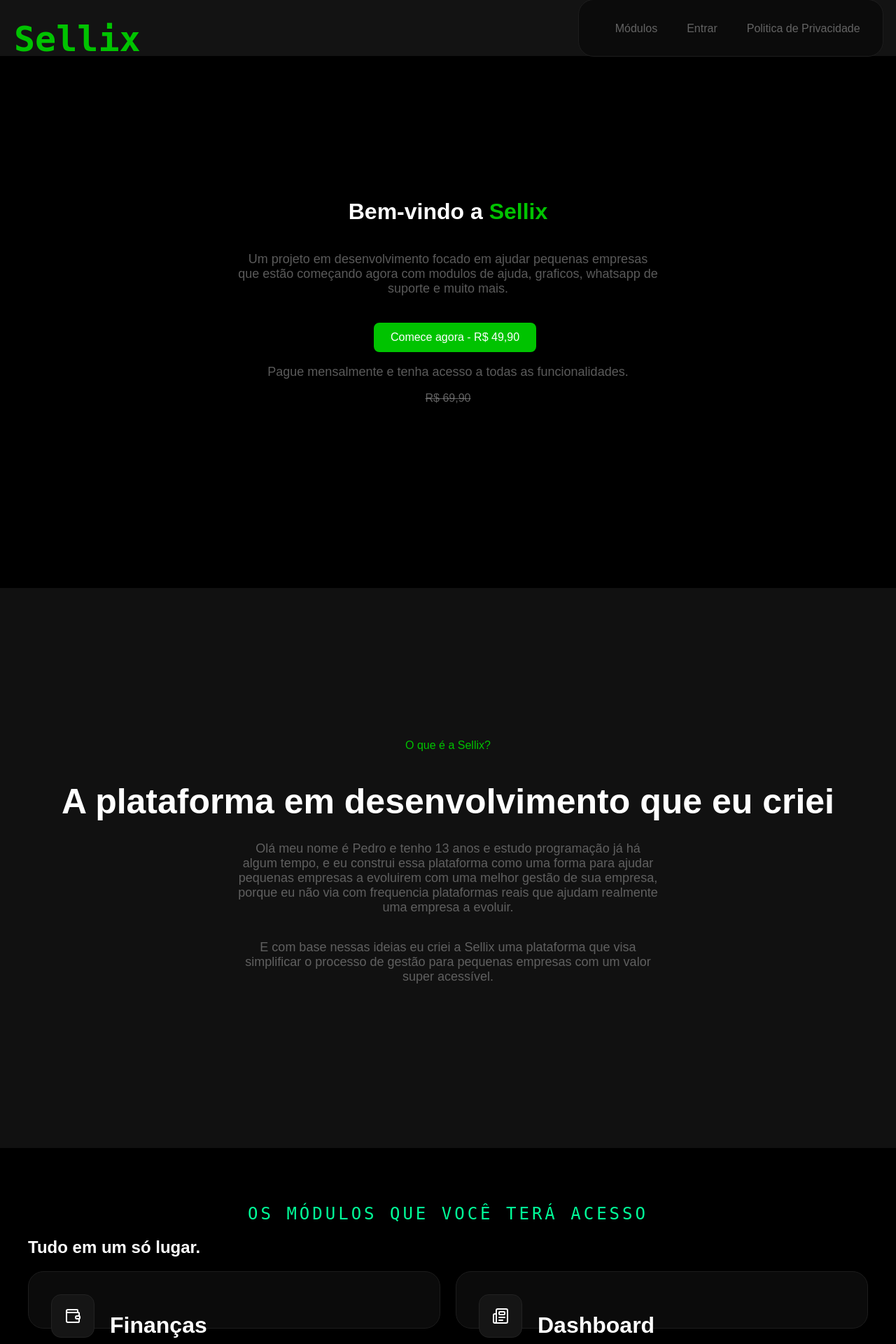
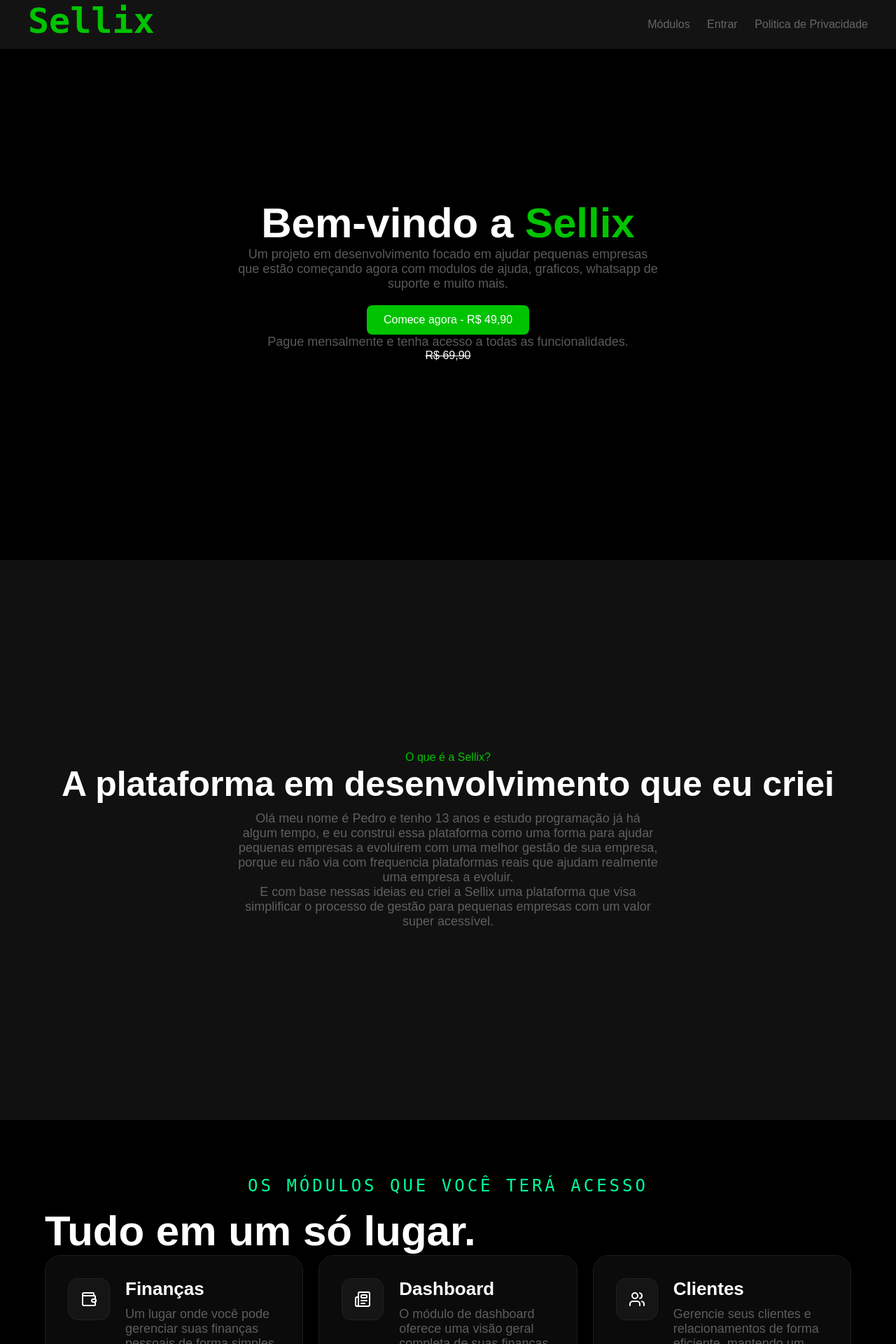
Before and after one commit to pedrocode181-ship/sellix.projeto, a Django app: page / in a window 1280 px wide. Shown: the top 1920 px of the page at 70% size. Run offline with Django 5.2, Linux system fonts and the light colour scheme.

Commit message:
Add files via upload

```diff
--- a/sellix/projeto/home/templates/core/index.html
+++ b/sellix/projeto/home/templates/core/index.html
@@ -3,6 +3,7 @@
 <html lang="pt-br">
 <head>
     <meta charset="UTF-8">
+    <meta name="viewport" content="width=device-width, initial-scale=1.0">
     <title>Sellix | SAAS</title>
 
     <link rel="icon" type="image/x-icon" sizes="32x32" href="{% static 'img/favicon.ico' %}">
@@ -11,12 +12,42 @@
     <script src="https://unpkg.com/lucide@latest"></script>
 
     <style>
+        * {
+            margin: 0;
+            padding: 0;
+            box-sizing: border-box;
+        }
+
         body {
             margin: 0;
             font-family: Arial, sans-serif;
             background: #000000;
             color: white;
-            align-items: flex-start;
+            overflow-x: hidden;
+        }
+
+        .navbar {
+            position: fixed;
+            display: flex;
+            justify-content: space-between;
+            align-items: center;
+            width: 100%;
+            height: 70px;
+            padding: 20px 40px;
+            background: rgb(19, 19, 19);
+            z-index: 1000;
+            top: 0;
+        }
+
+        .logo {
+            font-family: 'VT323', monospace;
+            color: rgb(0, 195, 0);
+        }
+
+        .nav-links a {
+            color: #939394a6;
+            text-decoration: none;
+            margin-left: 20px;
         }
 
         .hero {
@@ -27,6 +58,10 @@
             align-items: center;
             text-align: center;
             padding: 20px;
+        }
+
+        h1 {
+            font-size: 60px;
         }
 
         h2 {
@@ -55,170 +90,107 @@
         .btn:hover {
             background: rgb(0, 144, 0);
         }
-        .container{
-            max-width:1200px;
-            margin:auto;
-            padding:80px 24px;
+
+        .container {
+            max-width: 1200px;
+            margin: auto;
+            padding: 80px 24px;
         }
 
-        .top-text{
-            text-align:center;
-            color:#00ff99;
-            font-family:'VT323', monospace;
-            font-size:24px;
-            letter-spacing:4px;
-            margin-bottom:16px;
-    }
-    .grid{
-      display:grid;
-      grid-template-columns:repeat(auto-fit,minmax(420px,1fr));
-      gap:22px;
+        .top-text {
+            text-align: center;
+            color: #00ff99;
+            font-family: 'VT323', monospace;
+            font-size: 24px;
+            letter-spacing: 4px;
+            margin-bottom: 16px;
         }
 
-    .card{
-      background:#0b0b0b;
-      border:1px solid #1d1d1d;
-      border-radius:22px;
-      padding:32px;
-      display:flex;
-      gap:22px;
-      height: 2vh;
-      transition:0.25s ease;
+        .grid {
+            display: grid;
+            grid-template-columns: repeat(auto-fit, minmax(320px, 1fr));
+            gap: 22px;
         }
 
-    .card:hover{
-      transform:translateY(-4px);
-      border-color:#2f2f2f;
-      box-shadow:0 0 30px rgba(0,255,153,0.08);
+        .card {
+            background: #0b0b0b;
+            border: 1px solid #1d1d1d;
+            border-radius: 22px;
+            padding: 32px;
+            display: flex;
+            gap: 22px;
+            transition: 0.25s ease;
+            min-height: 220px;
         }
 
-    .icon-box{
-      min-width:60px;
-      height:60px;
-      border-radius:14px;
-      background:#151515;
-      border:1px solid #222;
-      display:flex;
-      align-items:center;
-      justify-content:center;
+        .card:hover {
+            transform: translateY(-4px);
+            border-color: #2f2f2f;
+            box-shadow: 0 0 30px rgba(0,255,153,0.08);
         }
 
-    .icon-box i{
-      color:#9b9b9b;
-      width:28px;
-      height:28px;
+        .icon-box {
+            min-width: 60px;
+            height: 60px;
+            border-radius: 14px;
+            background: #151515;
+            border: 1px solid #222;
+            display: flex;
+            align-items: center;
+            justify-content: center;
         }
 
-    .card h2{
-      font-size:32px;
-      margin-bottom:10px;
-      font-weight:700;
+        .card h2 {
+            font-size: 26px;
         }
 
-    .card p{
-      color:#8b8b8b;
-      font-size:20px;
-      line-height:1.6;
-    }
-
-    @media(max-width:768px){
-
-      h1{
-        font-size:46px;
-      }
-
-      .grid{
-        grid-template-columns:1fr;
-      }
-
-      .card{
-        padding:24px;
-        height: 7vh;
-      }
-
-      .card h2{
-        font-size:24px;
-      }
-
-      .card p{
-        font-size:16px;
-      }
-    }
-        .navbar {
-            position: fixed;
-            display: flex;
-            flex-direction: row;
-            justify-content: space-between;
-            align-items: center;
-            width: 97%;
-            height: 5vh;
-            padding: 20px;
-            background: rgb(19, 19, 19);
-        }
-        .logo {
-            font-family: 'VT323', monospace;
-            color: rgb(0, 195, 0);
-        }
-        a {
-            color: #939394a6;
-            text-decoration: none;
-            margin-left: 20px;
-        }
-        s {
-            color: #939394a6;
-        }
-        img {
-            height: 10vh;
-        }
-        .container1 {
+        .container1, .container4 {
             height: 100vh;
             background: rgb(17, 17, 17);
-            color: rgb(19, 19, 19);
             display: flex;
-            flex-direction: column;margin: 0;
-            font-family: Arial, sans-serif;
+            flex-direction: column;
             justify-content: center;
             align-items: center;
             text-align: center;
-        }
-        .container4 {
-            height: 100vh;
-            background: rgb(17, 17, 17);
-            color: rgb(19, 19, 19);
-            display: flex;
-            flex-direction: column;margin: 0;
-            font-family: Arial, sans-serif;
-            justify-content: center;
-            align-items: center;
-            text-align: center;
+            padding: 20px;
         }
     </style>
 </head>
 
 <body>
+
 <div class="navbar">
     <h2 class="logo">Sellix</h2>
-        <div class="card">
-            <a href="{% url 'modulos' %}" style="color: #939394a6; text-decoration: none;"> Módulos</a>
-            <a href="{% url 'login' %}" style="color: #939394a6; text-decoration: none;"> Entrar</a>
-            <a href="{% url 'politica' %}" style="color: #939394a6; text-decoration: none;"> Politica de Privacidade</a>
+
+    <div class="nav-links">
+        <a href="{% url 'modulos' %}">Módulos</a>
+        <a href="{% url 'login' %}">Entrar</a>
+        <a href="{% url 'politica' %}">Politica de Privacidade</a>
+    </div>
 </div>
 
-</div>
 <div class="hero">
     <h1>Bem-vindo a <span style="color: rgb(0, 195, 0);">Sellix</span></h1>
+
     <p>Um projeto em desenvolvimento focado em ajudar pequenas empresas que estão começando agora com modulos de ajuda, graficos, whatsapp de suporte e muito mais.</p>
 
     <a class="btn" href="{% url 'cadastro' %}">Comece agora - R$ 49,90</a>
-    <p>Pague mensalmente e tenha acesso a todas as funcionalidades.</p><s>R$ 69,90</s>
+
+    <p>Pague mensalmente e tenha acesso a todas as funcionalidades.</p>
+
+    <s>R$ 69,90</s>
 </div>
+
 <div class="container1">
     <span style="color: rgb(0, 195, 0);">O que é a Sellix?</span>
+
     <h2>A plataforma em desenvolvimento que eu criei</h2>
+
     <p>Olá meu nome é Pedro e tenho 13 anos e estudo programação já há algum tempo, e eu construi essa plataforma como uma forma para ajudar pequenas empresas a evoluirem com uma melhor gestão de sua empresa, porque eu não via com frequencia plataformas reais que ajudam realmente uma empresa a evoluir.</p>
+
     <p>E com base nessas ideias eu criei a Sellix uma plataforma que visa simplificar o processo de gestão para pequenas empresas com um valor super acessível.</p>
+</div>
 
-</div>
 <section class="container">
 
     <div class="top-text">
@@ -230,72 +202,54 @@
     <div class="grid">
 
         <div class="card">
-        <div class="icon-box">
-          <i data-lucide="wallet"></i>
-        </div>
-
+            <div class="icon-box"><i data-lucide="wallet"></i></div>
             <div>
                 <h2>Finanças</h2>
-          <p>
-            Um lugar onde você pode gerenciar suas finanças pessoais de forma simples e eficiente, e acompanhar o desenvolvimento de moedas pelo resto do mundo.
-          </p>
+                <p>Um lugar onde você pode gerenciar suas finanças pessoais de forma simples e eficiente, e acompanhar o desenvolvimento de moedas pelo resto do mundo.</p>
             </div>
         </div>
 
         <div class="card">
-        <div class="icon-box">
-          <i data-lucide="newspaper"></i>
-        </div>
-
+            <div class="icon-box"><i data-lucide="newspaper"></i></div>
             <div>
                 <h2>Dashboard</h2>
-          <p>
-            O módulo de dashboard oferece uma visão geral completa de suas finanças, permitindo um acompanhamento eficiente e decisivo de suas vendas.
-          </p>
+                <p>O módulo de dashboard oferece uma visão geral completa de suas finanças, permitindo um acompanhamento eficiente e decisivo de suas vendas.</p>
             </div>
         </div>
 
         <div class="card">
-        <div class="icon-box">
-          <i data-lucide="users"></i>
-        </div>
-
+            <div class="icon-box"><i data-lucide="users"></i></div>
             <div>
                 <h2>Clientes</h2>
-          <p>
-            Gerencie seus clientes e relacionamentos de forma eficiente, mantendo um registro detalhado de todas as interações e transações.
-          </p>
+                <p>Gerencie seus clientes e relacionamentos de forma eficiente, mantendo um registro detalhado de todas as interações e transações.</p>
             </div>
         </div>
 
         <div class="card">
-        <div class="icon-box">
-          <i data-lucide="briefcase"></i>
-        </div>
-
+            <div class="icon-box"><i data-lucide="briefcase"></i></div>
             <div>
                 <h2>Vendas</h2>
-          <p>
-            Acompanhe e gerencie suas vendas de forma eficiente, com graficos detalhados de suas vendas por cidade e insights valiosos para otimizar seu desempenho.
-          </p>
+                <p>Acompanhe e gerencie suas vendas de forma eficiente, com graficos detalhados de suas vendas por cidade e insights valiosos para otimizar seu desempenho.</p>
             </div>
         </div>
 
-      <div class="top-text">
+    </div>
+
+    <div class="top-text" style="margin-top:50px;">
         + MÓDULOS QUE ESTÃO POR VIR
     </div>
 
+</section>
+
+<div class="container4">
+    <h2>Garantia de 7 dias gratis</h2>
+
+    <p>Teste, explore e avalie. Se não estiver satisfeito, entre em contato com nosso whatsapp de suporte e devolveremos 100% de seu dinheiro dentro de 7 dias.</p>
 </div>
-  </section>
 
 <script>
     lucide.createIcons();
 </script>
 
-<div class="container4">
-    <h2>Garantia de 7 dias gratis</h2>
-    <a>Teste, explore e avalie. Se não estiver satisfeito, entre em contato com nosso whatsapp de suporte e devolvolvemos 100% de seu dinheiro dentro de 7 dias.</a>
-</div>
-
 </body>
 </html>
```
Lines whose indentation alone changed are shown as unchanged.
